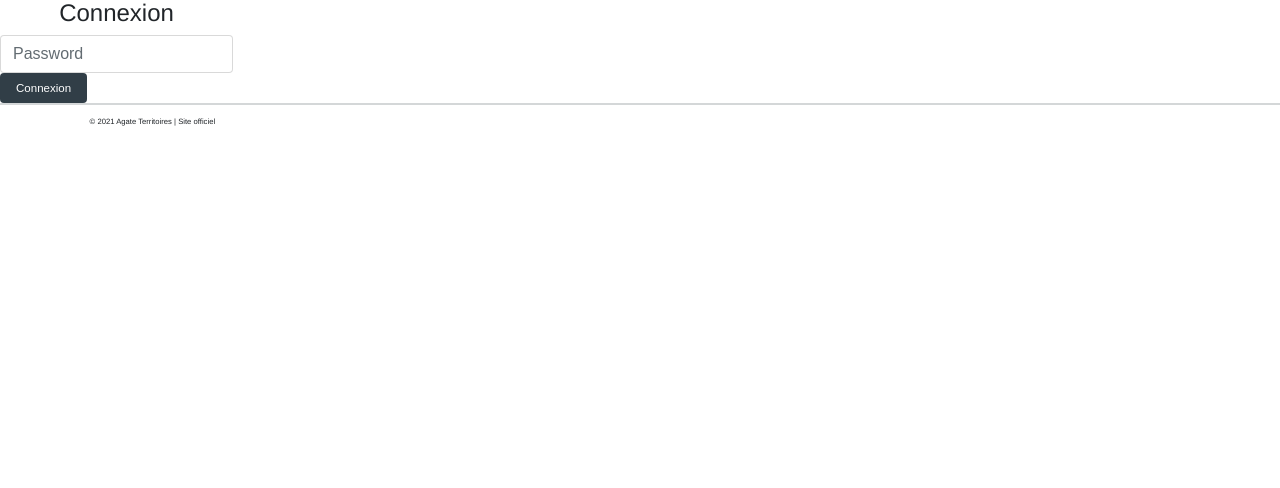
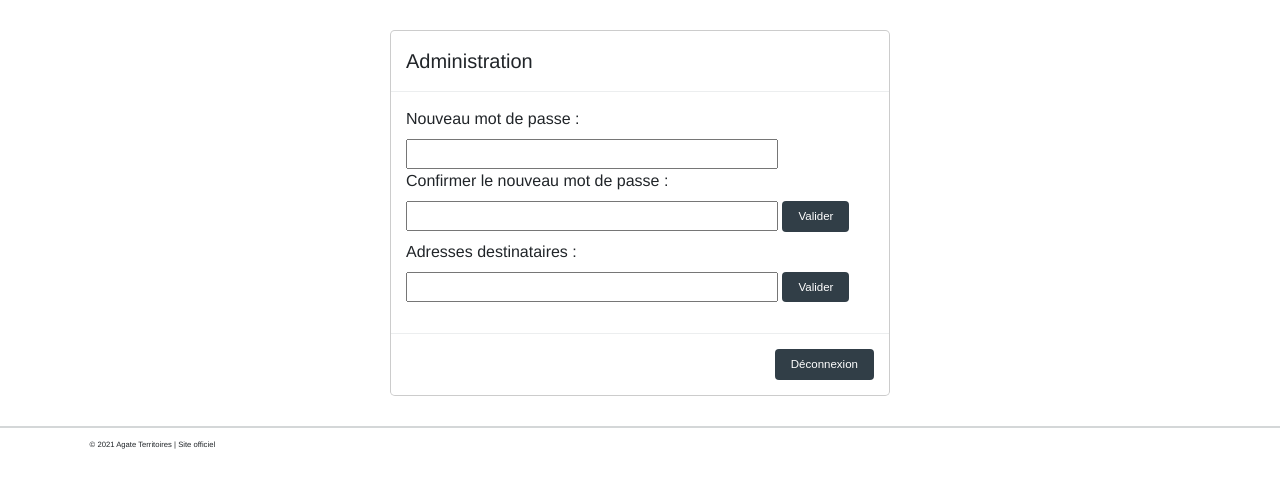
Before and after one commit to jhontantan/AGATE-L3, a Flask app: page /connexion in a window 1280 px wide. Shown: the part 85-573 px from the top of the page. Run offline with Flask 2, Linux system fonts and the light colour scheme; the visitor is signed in with stand-in values (Sample User, id 1); some libraries are stand-ins or nearby versions.

Commit message:
Auto stash before merge of "Development" and "origin/Development"
Admin

```diff
--- a/config.py
+++ b/config.py
@@ -31,3 +31,5 @@ class Config:
     MAIL_DEFAULT_SENDER = ('Outil Agate', 'adressedetest73@outlook.fr') # ('Outil Agate', 'traitement-geomatique@agate-territoires.fr')
     MAIL_MAX_EMAILS = None
     MAIL_ASCII_ATTACHMENTS = True
+
+    ADMIN_PASSWORD = '12345'
--- a/main.py
+++ b/main.py
@@ -1,10 +1,10 @@
+import linecache
 import os
 import pandas as pd
 import sqlalchemy as sqla
 from flask import Flask, render_template, request, send_file, redirect, url_for, session
 from flask import flash
 import json
-
 from flask_mail import Mail, Message
 from sqlalchemy import create_engine, exc
 from threading import Thread
@@ -24,7 +24,8 @@ CHAMPS_JOINTURE = ['id_deleg', 'deleg', 'tcg18', 'libtcg18', 'alp', 'dep', 'libd
 NOM_TABLE_REFGEO = 'v_passage'
 
 # Mail
-MAIL_ADRESSES_DEST = ['adressedetest73@outlook.fr']  # geomatique@agate-territoires.fr
+MAIL_ADRESSES_DEST = ['jhontantan@hotmail.es', 'jomar404@gmail.com']  # geomatique@agate-territoires.fr
+# ---------------------------------- #
 
 
 # ----- Lancement de l'app ----- #
@@ -49,7 +50,7 @@ class User:
         return f'<User: {self.password}>'
 
 
-user = [User(password='agate73000')]
+user = [User(password=Config.ADMIN_PASSWORD)]
 
 
 # @Routes
@@ -64,9 +65,27 @@ def page_not_found():
     return render_template('404.html')
 
 
-@app.route('/admin')
+@app.route('/admin',methods=['POST'])
 def admin_menu():
     if 'username' in session:
+        mdp_admin = request.form.get('mdp_admin')
+        mdp_admin2 = request.form.get('mdp_admin2')
+        if mdp_admin == mdp_admin2:
+            Config.ADMIN_PASSWORD = mdp_admin
+
+            fo = open('config.py', 'r')
+            ligne = linecache.getline("config.py", 29)
+
+            liste_mots = ligne.split()
+            mot2 = liste_mots[2]
+            mdp_admin = str("\'") + mdp_admin + str("\'")
+            fo.close()
+
+            modif = open('config.py', 'r+').read().replace(mot2, mdp_admin)
+            f1 = open('config.py', 'w')
+            f1.write(modif)
+            f1.close()
+
         return render_template('admin.html')
     return redirect(url_for('index'))
 
@@ -80,14 +99,18 @@ def logout():
 
 @app.route('/connexion', methods=['GET', 'POST'])
 def connexion():
+    if 'username' in session:
+        return render_template('admin.html')
     if request.method == 'POST':
         password = request.form.get('password')
         if user[0].password == password:
             session['username'] = user[0].username
-            return redirect(url_for('admin_menu'))
+            return render_template('admin.html')
         else:
             flash('error', 'danger')
     return render_template('connexion.html')
+
+
 
 
 # -------------------
--- a/templates/admin.html
+++ b/templates/admin.html
@@ -1,14 +1,47 @@
 {% extends 'base.html' %}
 
 {% block content %}
-    <p>Connexion OK</p>
 
-    <div class="col-1">
-                <a href="/logout" >
-                     <button id="btn-logOut" name="logOut" type="button" class="btn btn-secondary">
-                        Déconnexion
-                     </button>
-                </a>
+    <div class="form-group"  tabindex="-1"  aria-labelledby="exampleModalLabel"
+     aria-hidden="true">
+    <div class="modal-dialog" role="document">
+        <div class="modal-content">
+            <form method="POST" action="admin" id="admin-form" name="form" enctype="multipart/form-data">
+                <div class="modal-header">
+                    <!-- Titre de la pop up -->
+                    <h5 class="modal-title" id="exampleModalLabel">Administration</h5>
+                </div>
+                <div class="modal-body">
+                    <form class="form-group">
+                        <div class="form-group mb-2">
+                            <label for="mdp_adr_exp">Nouveau mot de passe : </label>
+                            <input type="password" id="mdp_admin" name="mdp_admin" required minlength="2" size="37">
+                            <label for="mdp_adr_exp">Confirmer le nouveau mot de passe : </label>
+                            <input type="password" id="mdp_admin2" name="mdp_admin2" required minlength="2" size="37">
+                            <button type="submit" id="btn-submit" class="btn btn-primary">Valider </button>
+                        </div>
+                     </form>
+
+
+                    <form class="form-group">
+                        <div class="form-group mb-2">
+                            <label for="adresses_dest">Adresses destinataires : </label>
+                            <input type="text" id="adresses_dest" name="adresses_dest" required minlength="50" size="37">
+                            <button type="submit" id="btn-submit" class="btn btn-primary">Valider</button>
+                        </div>
+                    </form>
+
+                </div>
+                <div class="modal-footer">
+                    <!-- Bouton déconnexion -->
+                    <a href="/logout" >
+                        <button type="submit" name="logOut" id="btn-submit"  class="btn btn-primary">Déconnexion</button>
+                    </a>
+                </div>
+            </form>
+        </div>
     </div>
+</div>
+
 
 {% endblock %}
```
